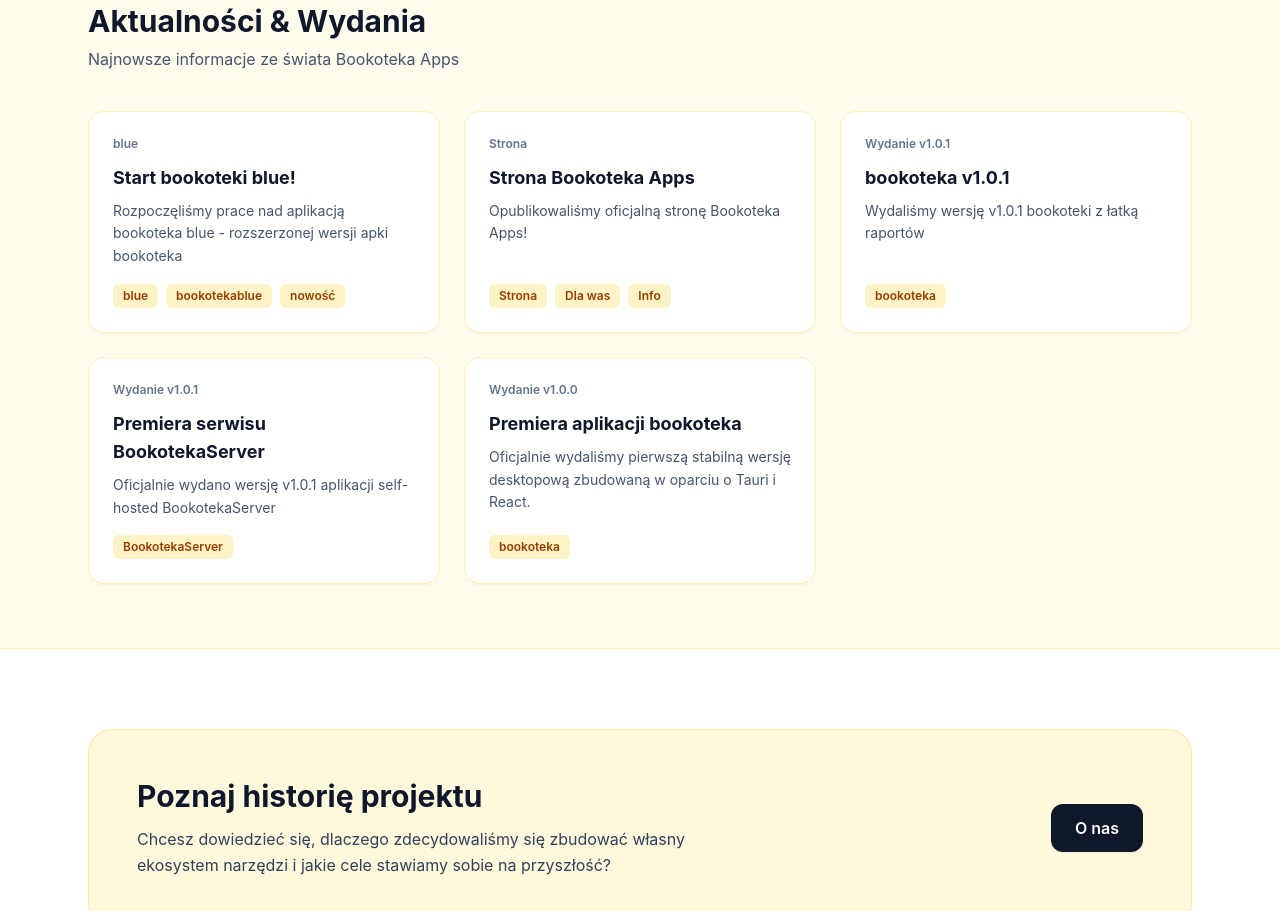
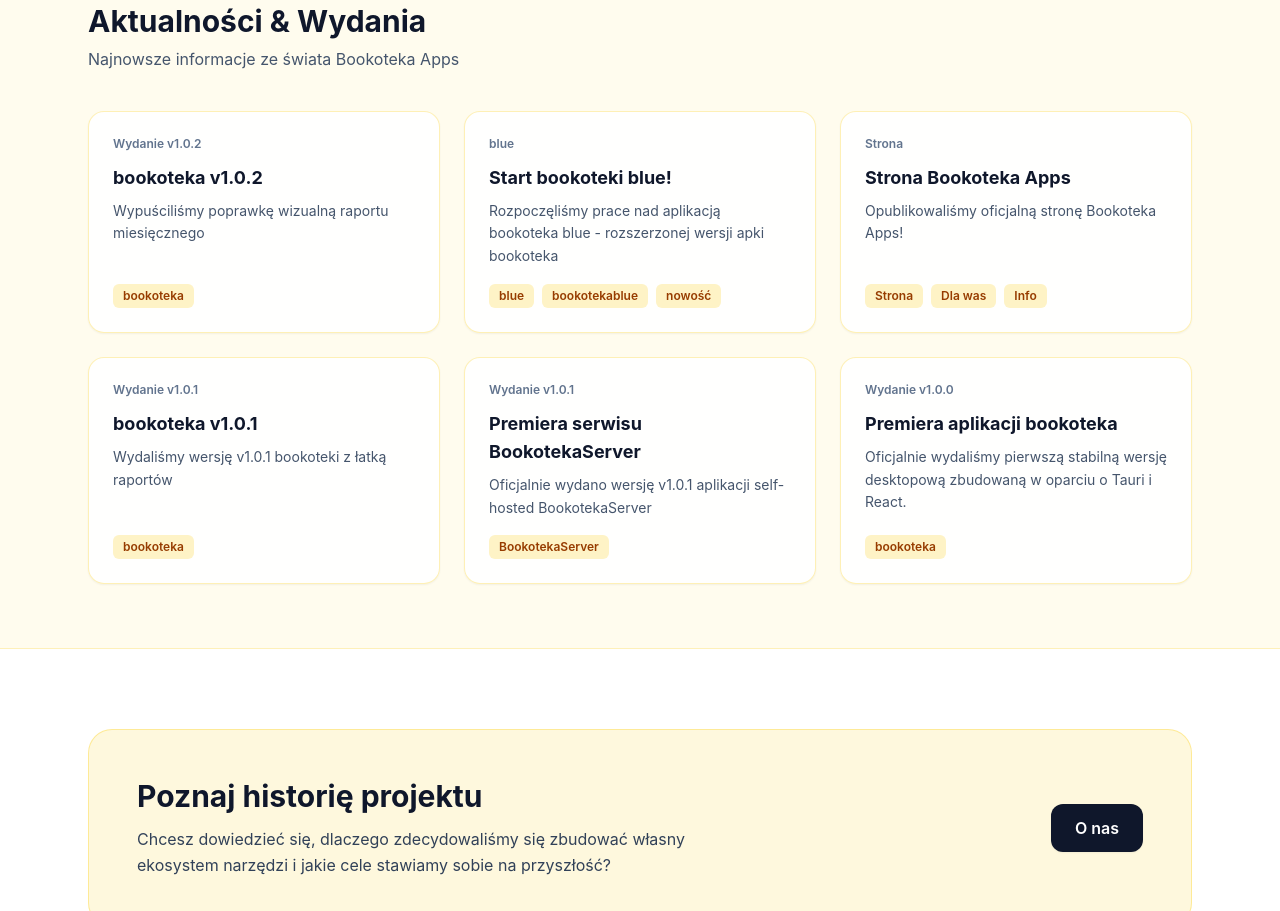
Before and after one commit to bookoteka/bookoteka.github.io, an Astro site: page / in a window 1280 px wide. Shown: the part 1767-2678 px from the top of the page. Built offline with nearby package versions, Linux system fonts and the light colour scheme; Astro itself is replaced by a stand-in of ours.

Commit message:
Aktualności #3

```diff
--- a/src/data/aktualnosci.json
+++ b/src/data/aktualnosci.json
@@ -1,4 +1,10 @@
 [
+  {
+    "miniNaglowek":"Wydanie v1.0.2",
+    "naglowek": "bookoteka v1.0.2",
+    "opis": "Wypuściliśmy poprawkę wizualną raportu miesięcznego",
+    "pigulki": ["bookoteka"]
+  },
   {
     "miniNaglowek": "blue",
     "naglowek": "Start bookoteki blue!",
--- a/src/pages/aplikacje/bookoteka.astro
+++ b/src/pages/aplikacje/bookoteka.astro
@@ -23,7 +23,7 @@ import PoleKodu from '../../components/PoleKodu.astro';
           <div class="flex items-center gap-3 mb-2">
             <h1 class="text-3xl md:text-5xl font-extrabold text-slate-900 tracking-tight">bookoteka</h1>
             <span class="px-3 py-1 text-xs font-semibold text-emerald-800 bg-emerald-100 rounded-full">
-              v1.0.1
+              v1.0.2
             </span>
           </div>
           <p class="text-lg text-slate-700 leading-relaxed">
--- a/src/pages/aplikacje/index.astro
+++ b/src/pages/aplikacje/index.astro
@@ -21,7 +21,7 @@ import KafelekAplikacja from '../../components/KafelekAplikacja.astro';
       <!-- Kafelek: bookoteka -->
       <KafelekAplikacja
         nazwa='bookoteka'
-        wersja='Stabilna v1.0.1'
+        wersja='Stabilna v1.0.2'
         opis='Pulpitowa aplikacja czytelnicza do zarządzania osobistą biblioteką, katalogowania książek oraz śledzenia postępów w czytaniu w trybie offline.'
         pigulki={['Tauri', 'React', 'Typescript']}
         linkGH='https://github.com/bookoteka/bookoteka'
```
